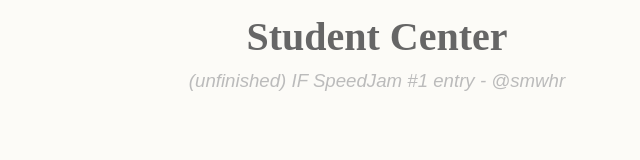
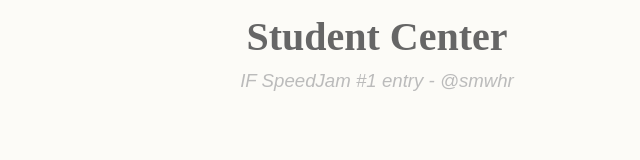
Before and after one commit to smwhr/student-center, a plain HTML site: page index.html in a window 1280 px wide. Shown: the part 123-283 px from the top of the page, without its empty margins (263-903 px from the left). Drawn offline with Linux system fonts and the light colour scheme; a web font is replaced by a local one.

Commit message:
remove unfinished

```diff
--- a/index.html
+++ b/index.html
@@ -19,7 +19,7 @@
         <div id="story" class="container">
             <div class="header">
                 <h1>Student Center</h1>
-                <h2 class="byline">(unfinished) IF SpeedJam #1 entry - @smwhr</h2>
+                <h2 class="byline">IF SpeedJam #1 entry - @smwhr</h2>
             </div>
         </div>
     </div>
```
